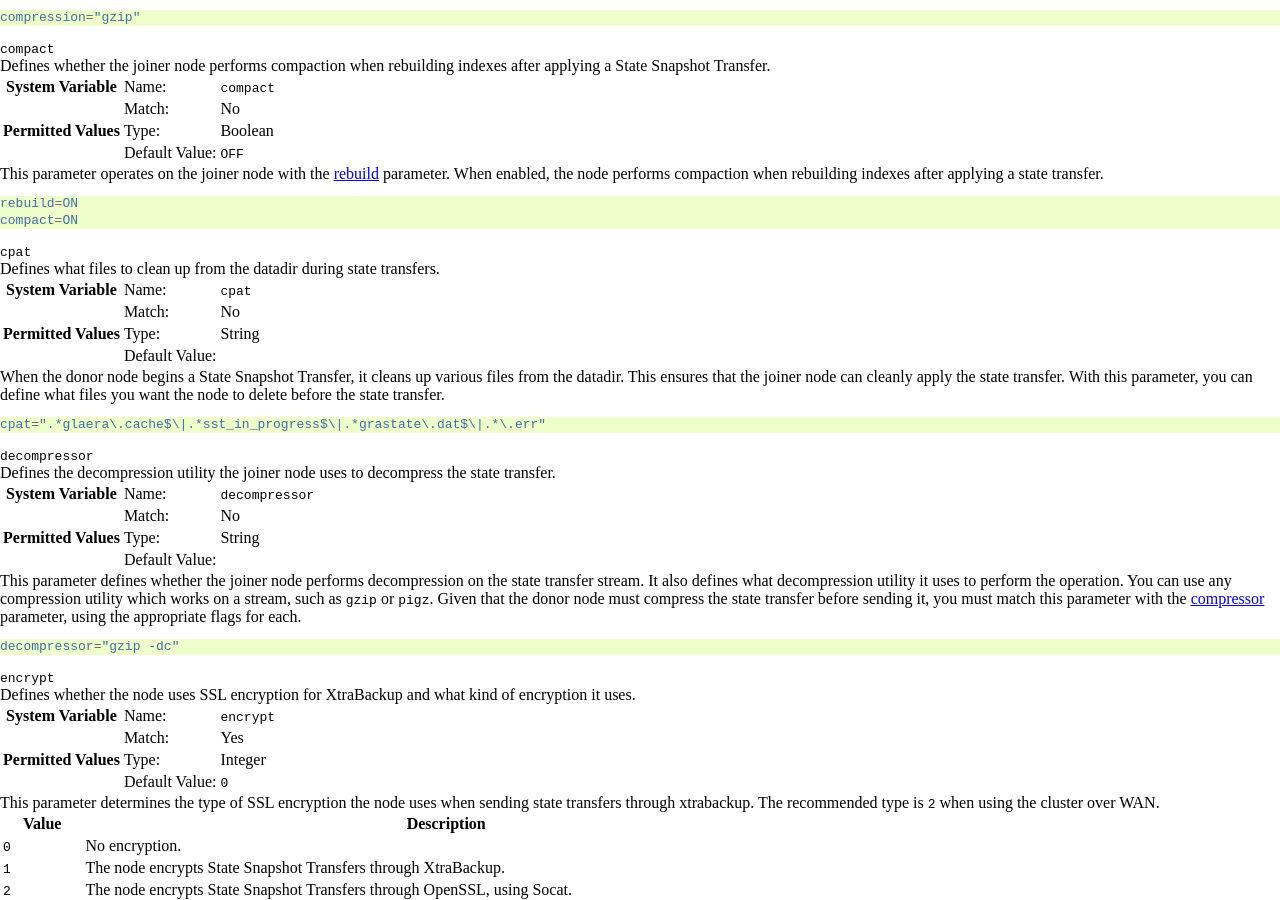
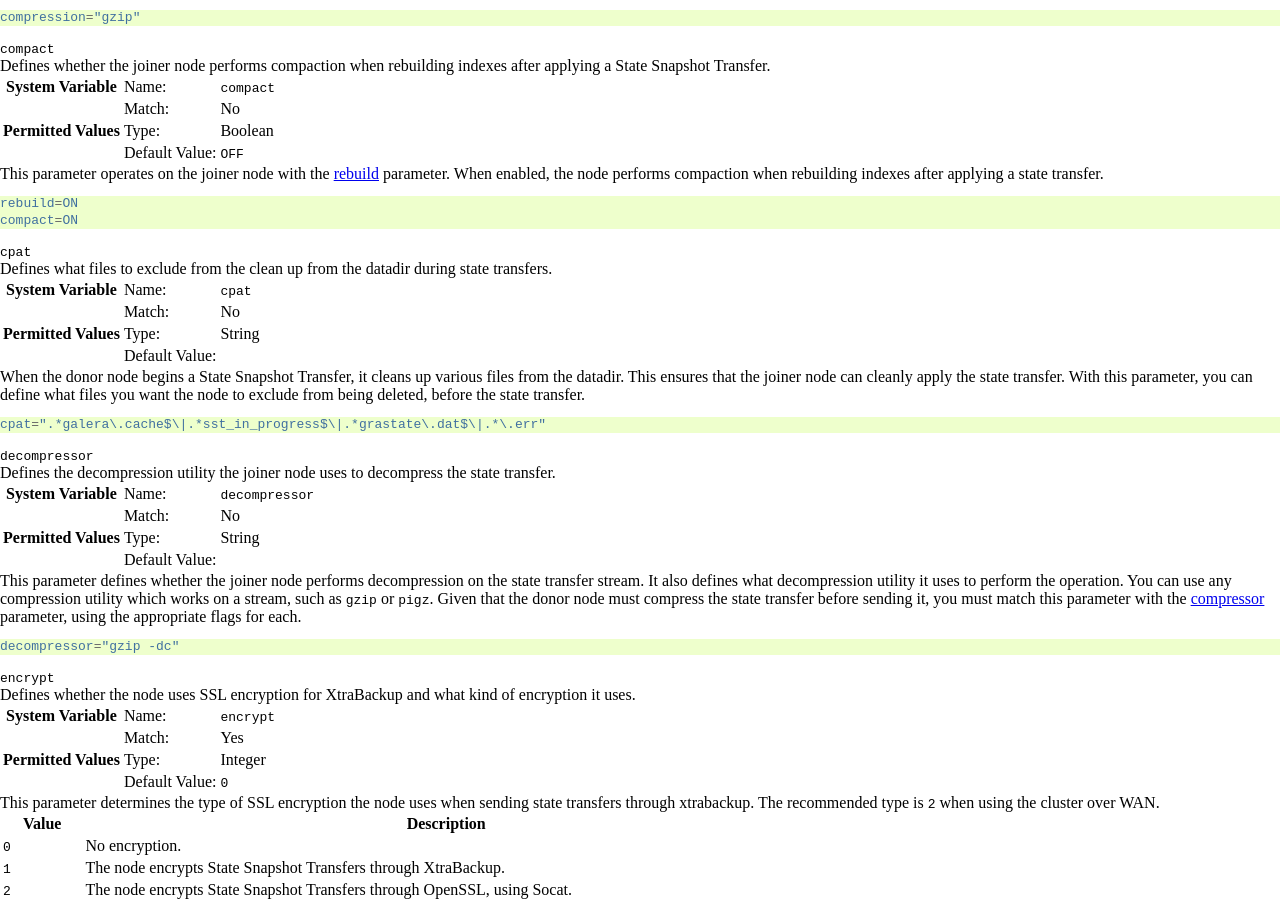
Before and after one commit to codership/documentation, a Sphinx documentation site: the page built from galeracluster/source/documentation/xtrabackup-options.rst, in a window 1280 px wide and 900 px high, scrolled down 1261 px. Built offline with Sphinx 7.4.7, drawn with Linux system fonts in a browser that asks for light colours; comment, search, counter and statistics services are not loaded.

Commit message:
Issue #227 Mariabackup added. The cpat option description updated.

```diff
--- a/galeracluster/source/documentation/index.rst
+++ b/galeracluster/source/documentation/index.rst
@@ -138,7 +138,7 @@ This is the Codership Documentation. It documents the latest version of Galera C
    ":doc:`wsrep-functions`", ":doc:`xtrabackup-options`"
    ":doc:`galera-parameters`", ":doc:`system-tables`"
    ":doc:`galera-status-variables`", ":doc:`versioning-information`"
-   ":doc:`mariadb-options`", ""
+   ":doc:`mariadb-options`", "":doc:`mariabackup-options`""
 
 
 .. container:: banner
--- a/galeracluster/source/documentation/xtrabackup-options.rst
+++ b/galeracluster/source/documentation/xtrabackup-options.rst
@@ -147,7 +147,7 @@ This parameter operates on the joiner node with the :ref:`rebuild <xtra-rebuild>
 .. rst-class:: section-heading
 .. rubric:: ``cpat``
 
-Defines what files to clean up from the datadir during state transfers.
+Defines what files to exclude from the clean up from the datadir during state transfers.
 
 .. csv-table::
    :class: doc-options
@@ -158,11 +158,11 @@ Defines what files to clean up from the datadir during state transfers.
    "**Permitted Values**", "Type:", "String"
    "", "Default Value:", ""
 
-When the donor node begins a :term:`State Snapshot Transfer`, it cleans up various files from the datadir.  This ensures that the joiner node can cleanly apply the state transfer.  With this parameter, you can define what files you want the node to delete before the state transfer.
+When the donor node begins a :term:`State Snapshot Transfer`, it cleans up various files from the datadir.  This ensures that the joiner node can cleanly apply the state transfer.  With this parameter, you can define what files you want the node to exclude from being deleted, before the state transfer.
 
 .. code-block:: ini
 
-   cpat=".*glaera\.cache$\|.*sst_in_progress$\|.*grastate\.dat$\|.*\.err"
+   cpat=".*galera\.cache$\|.*sst_in_progress$\|.*grastate\.dat$\|.*\.err"
 
 
 .. _`xtra-decompressor`:
```
Also changed, not shown: galeracluster/source/documentation/mariabackup-options.rst (added, +90 -0 lines).
